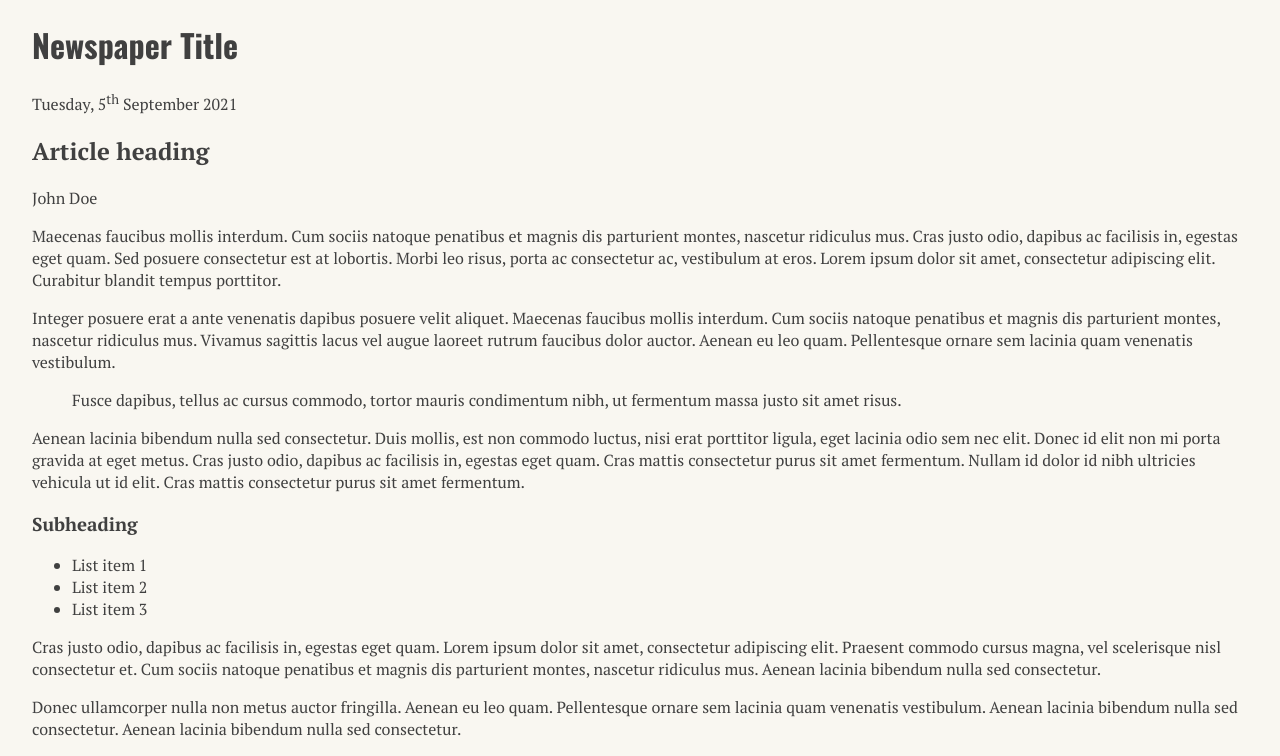
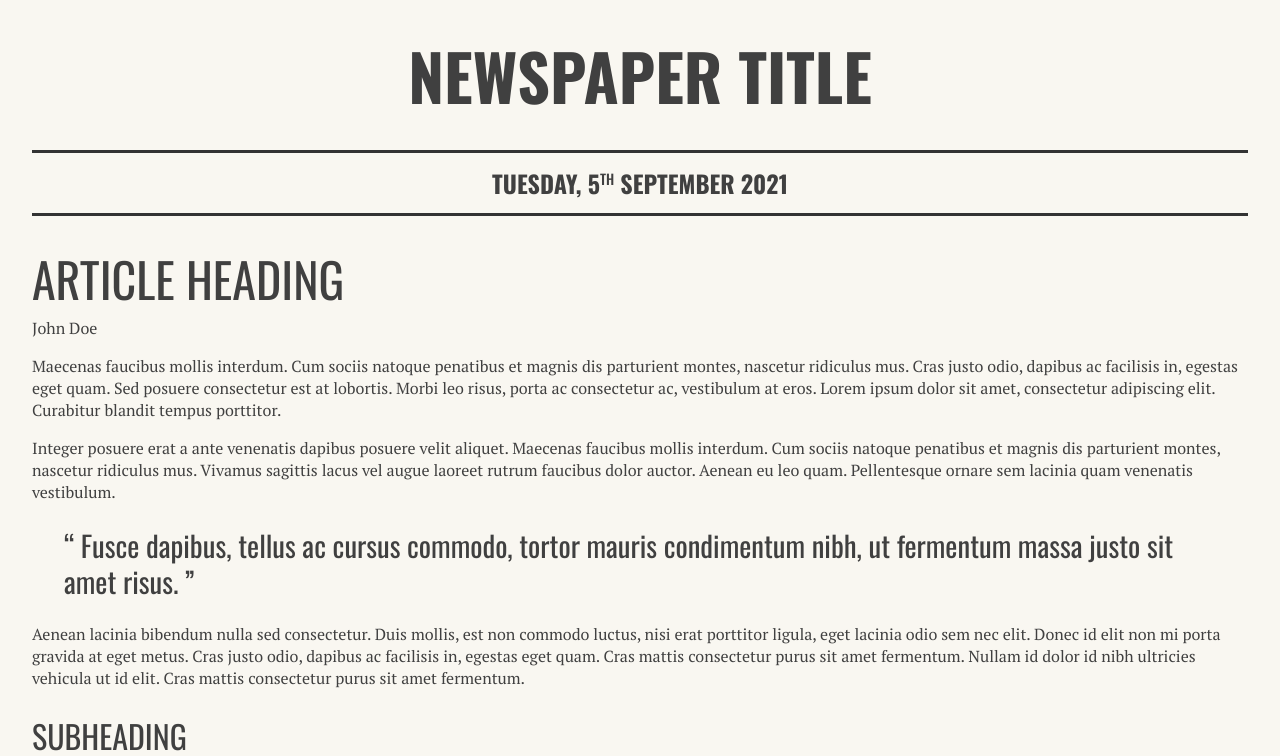
Before and after one commit to Zacanini/ProjetoSiteDID04-feitoEmAula-, a plain HTML site: page projeto04/index.html in a window 1280 px wide. Shown: the top 756 px of the page. Drawn offline with nearby package versions, Linux system fonts and the light colour scheme.

Commit message:
alterando estilos

```diff
--- a/projeto04/styles.css
+++ b/projeto04/styles.css
@@ -10,4 +10,60 @@ body{
 
 h1{
     font-family: 'Oswald' , sans-serif;
+    line-height: 1;
+    font-size: 4rem;
+    text-transform: uppercase;
+    text-align: center;
+    font-weight: 700;
 }
+
+h2{
+    font: 3rem/.95 'Oswald' ,sans-serif;
+    text-transform: uppercase;
+    margin-bottom: 16px;
+}
+
+h3{
+    font: 2rem/.95 'Oswald' ,sans-serif;
+    text-transform: uppercase;
+    margin-bottom: 12px;
+}
+
+time{
+    font: 700 1.5rem 'Oswald' ,sans-serif;
+    text-align: center;
+    text-transform: uppercase;
+
+    border-top: 3px solid #333333;
+    border-bottom: 3px solid #333333;
+
+    padding: 12px 0;
+    display: block;
+}
+
+time sup{
+    font-size: .875rem;
+    font-weight: 500;
+}
+
+blockquote{
+    font: 1.8rem/1.25 'Oswald' , sans-serif;
+    margin: 1.5rem 2rem;
+}
+
+blockquote::before{
+    content: open-quote;
+}
+blockquote::after{
+    content: close-quote;
+}
+
+@counter-style emoji{
+    symbols: "\2615" "\1f35E";
+    system: cyclic;
+    suffix: "  ";
+}
+
+article ul{
+    list-style: emoji;
+}
```
